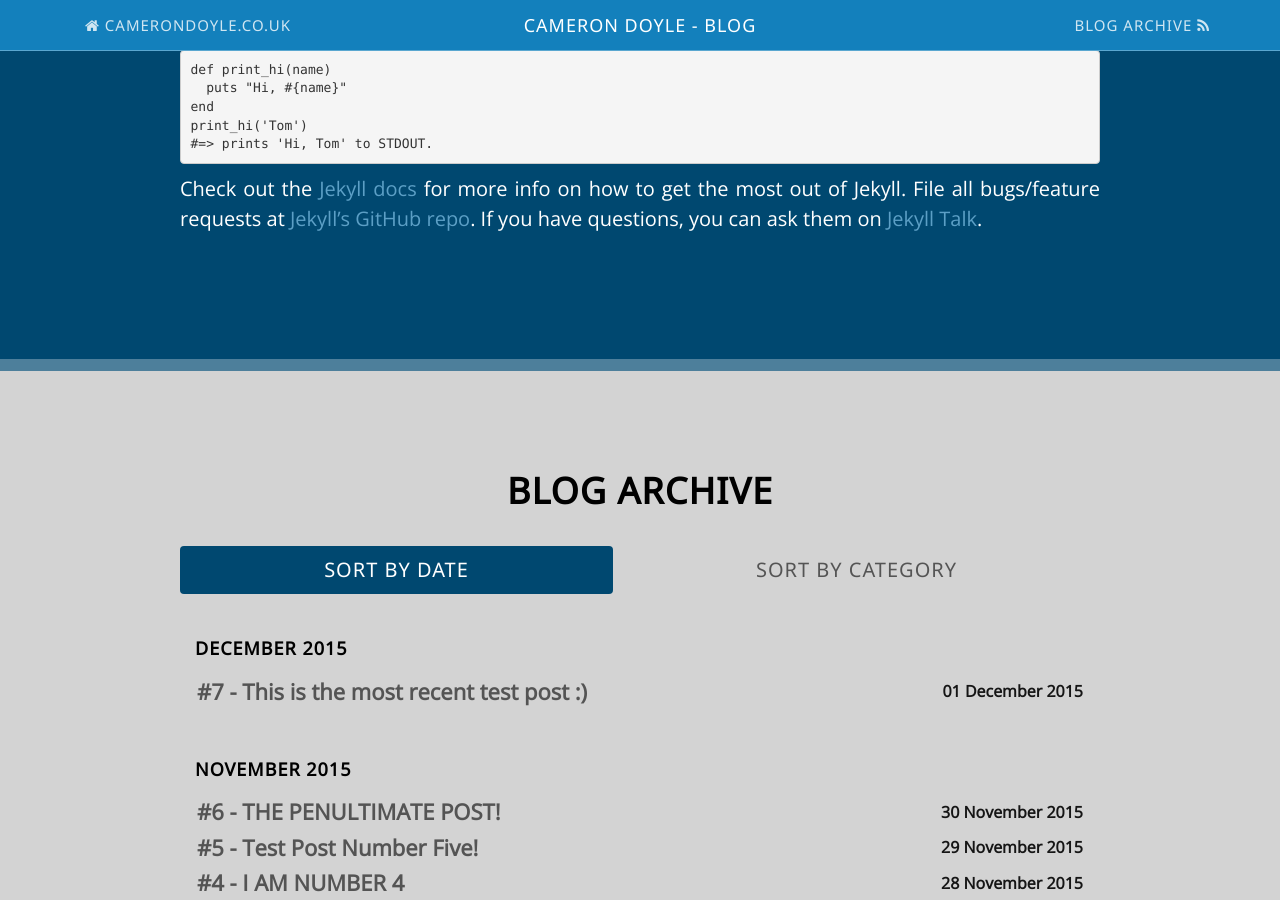
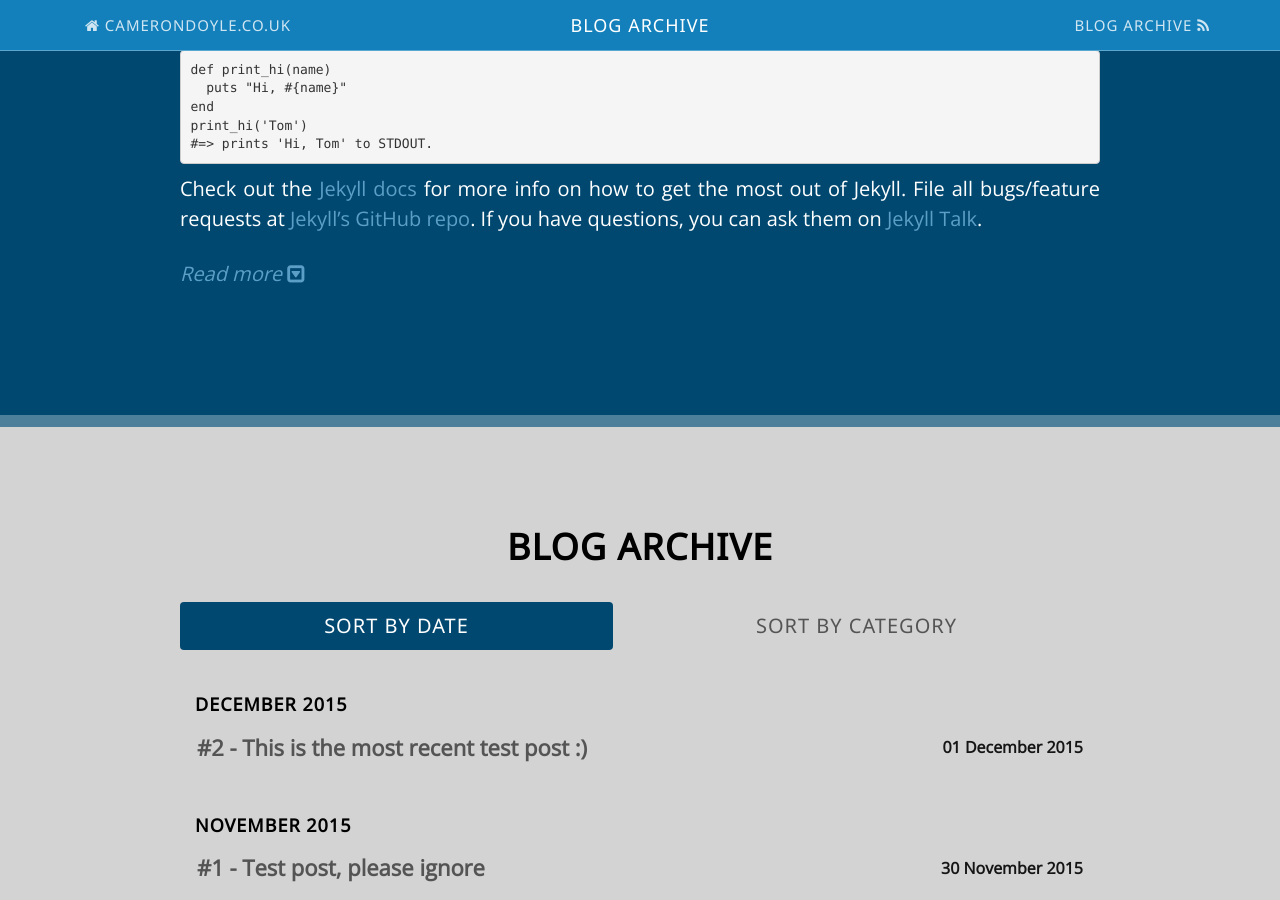
Before and after one commit to CameronD17/camerond17.github.io, a Jekyll site: the page built from blog/index.html, in a window 1280 px wide and 900 px high, scrolled down 1462 px. Built offline with Jekyll 4.4.1, drawn with Linux system fonts in a browser that asks for light colours; nearby versions of some CDN libraries; some of the changed text lies outside the part shown.

Commit message:
Changes to blog layout

```diff
--- a/_config.yml
+++ b/_config.yml
@@ -4,6 +4,7 @@ baseurl: "/" # the subpath of your site, e.g. /blog
 url: "http://camerondoyle.co.uk"
 #url: "127.0.0.1:4000"
 permalink: blog/:title/
+excerpt_separator: <!-- Read More -->
 
 author:
     firstname: Cameron
--- a/_includes/head.html
+++ b/_includes/head.html
@@ -5,10 +5,10 @@
     <meta name="description" content="{% if page.excerpt %}{{ page.excerpt | strip_html | strip_newlines | truncate: 160 }}{% else %}{{ site.description }}{% endif %}">
     <meta name="author" content="{{ site.author.fullname }}">
 
-    <title>{% if page.title %}{{ page.title }}{% else %}{{ site.title }}{% endif %}</title>
+    <title>{% if page.title %}{{ site.title }} - {{ page.title }}{% else %}{{ site.title }}{% endif %}</title>
 
-    <link rel="shortcut icon" href="{{ 'assets/img/favicon.ico' | prepend: site.url }}">
-    <link rel="canonical" href="{{ page.url | replace:'index.html','' | replace:'blog.html','' | prepend: site.url | prepend: site.url }}"/>
+    <link rel="shortcut icon" href="{{ '/assets/img/favicon.ico' | prepend: site.url }}">
+    <link rel="canonical" href="{{ page.url | replace:'index.html','' | prepend: site.url }}"/>
 
     <link rel="stylesheet" href="http://fonts.googleapis.com/css?family=Open+Sans" type="text/css">
     <link rel="stylesheet" href="http://fonts.googleapis.com/css?family=Noto+Sans" type="text/css">
--- a/blog/_posts/2015-11-30-this-is-the-penultimate-test-post.markdown
+++ b/blog/_posts/2015-11-30-this-is-the-penultimate-test-post.markdown
@@ -1,7 +1,6 @@
 ---
-number:     6
 layout:     post
-title:      "THE PENULTIMATE POST!"
+title:      "Test post, please ignore"
 date:       2015-11-30 13:03:00 +0000
 summary:    "This is just to test the penultimate description"
 tags:       test
--- a/blog/_posts/2015-12-01-this-is-the-most-recent-test-post.markdown
+++ b/blog/_posts/2015-12-01-this-is-the-most-recent-test-post.markdown
@@ -1,10 +1,9 @@
 ---
-number:     7
 layout:     post
 title:      "This is the most recent test post :)"
 date:       2015-12-01 10:03:00 +0000
 summary:    "These words are just to test that I can actually use a description correctly"
-tags:       test blog jekyll
+tags:       test blog jekyll goals
 ---
 You’ll find this post in your `_posts` directory. Go ahead and edit it and re-build the site to see your changes. You can rebuild the site in many different ways, but the most common way is to run `jekyll serve`, which launches a web server and auto-regenerates your site when a file is updated.
 
--- a/blog/index.html
+++ b/blog/index.html
@@ -1,6 +1,6 @@
 ---
 layout:     blog
-title:      Cameron Doyle - Blog
+title:      Blog Archive
 summary:    Thanks for stopping by. My name is Cameron Doyle and I'm a 23-year-old software developer from the North-East of England, currently based in Edinburgh, Scotland. Right now, I work for CGI Group as a Performance Tester.
 ---
 {% capture tags %}
@@ -15,16 +15,20 @@ summary:    Thanks for stopping by. My name is Cameron Doyle and I'm a 23-year-o
     <section id="about" class="content-section ">
         <div class="container">
             <div class="col-lg-10 col-lg-offset-1">
-                <h1>Recent Post</h1>
+                <h1>Newest Post</h1>
                 {% for post in site.posts limit:1 %}
-                    <h2><a href="{{ post.url | prepend: site.url }}">#{{ post.number }} - {{ post.title }}</a></h2>
+                    <h2><a href="{{ post.url | prepend: site.url }}">{{ post.title }}</a></h2>
                     <h4>{{ post.date | date: "%d %B %Y" }} |
-                    {% for tag in sortedtags %}
-                        {% if post.tags contains tag %}
-                        <a href="#">{{tag}}{% if forloop.last == false %},{% endif %}</a>
-                        {% endif %}
+                    {% for tag in post.tags %}
+                        <a href="{{ site.url }}/blog/tag/{{tag}}">{{tag}}</a>{% unless post.tags.size == 1 %}{% if forloop.last == false %}, {% endif %}{% endunless %}
                     {% endfor %}</h4>
-                    <p>{{ post.content }}</p>
+                    {{ post.excerpt }}
+                    <p><a class="read-more" data-toggle="collapse" data-target="#new-post-read-more" aria-expanded="false" aria-controls="new-post-read-more"><span>Read more&nbsp;</span><i class="fa fa-toggle-down"></i></a></p>
+                    <div class="col-lg-12">
+                        <div class="collapse experience-section" id="new-post-read-more">
+                            <p>{{ post.content }}</p>
+                        </div>
+                    </div>
                 {% endfor %}
             </div>
         </div>
@@ -51,7 +55,7 @@ summary:    Thanks for stopping by. My name is Cameron Doyle and I'm a 23-year-o
                                 {% assign date = currentdate %}
                             {% endif %}
                             <tr class="post-teaser">
-                                <td class="post-title"><a href="{{ post.url | prepend: site.url }}">#{{ post.number }} - {{ post.title }}</a></td>
+                                <td class="post-title"><a href="{{ post.url | prepend: site.url }}">#{{ forloop.rindex }} - {{ post.title }}</a></td>
                                 <td class="post-date">{{ post.date | date: "%d %B %Y" }}</td>
                             </tr>
                             {% if forloop.last %}
@@ -65,10 +69,10 @@ summary:    Thanks for stopping by. My name is Cameron Doyle and I'm a 23-year-o
                             <h4 class="archive-title">{{ tag }}</h4>
                             <table class="table blog-posts">
                                 {% for post in site.tags[tag] %}
-                                <tr class="post-teaser">
-                                    <td class="post-title"><a href="{{ post.url | prepend: site.url }}">#{{ post.number }} - {{ post.title }}</a></td>
-                                    <td class="post-date">{{ post.date | date: "%d %B %Y" }}</td>
-                                </tr>
+                                    <tr class="post-teaser">
+                                        <td class="post-title"><a href="{{ post.url | prepend: site.url }}">{{ post.title }}</a></td>
+                                        <td class="post-date">{{ post.date | date: "%d %B %Y" }}</td>
+                                    </tr>
                                 {% endfor %}
                             </table>
                         {% endfor %}
```
Also changed, not shown: blog/_posts/2015-11-25-this-is-the-first-test-post.markdown (deleted, +0 -27 lines), blog/_posts/2015-11-26-this-is-the-second-test-post.markdown (deleted, +0 -27 lines), blog/_posts/2015-11-27-this-is-the-third-test-post.markdown (deleted, +0 -27 lines), blog/_posts/2015-11-28-this-is-the-4th-test-post.markdown (deleted, +0 -27 lines), blog/_posts/2015-11-29-this-is-the-5th-test-post.markdown (deleted, +0 -27 lines), index.html (+14 -4 lines).
